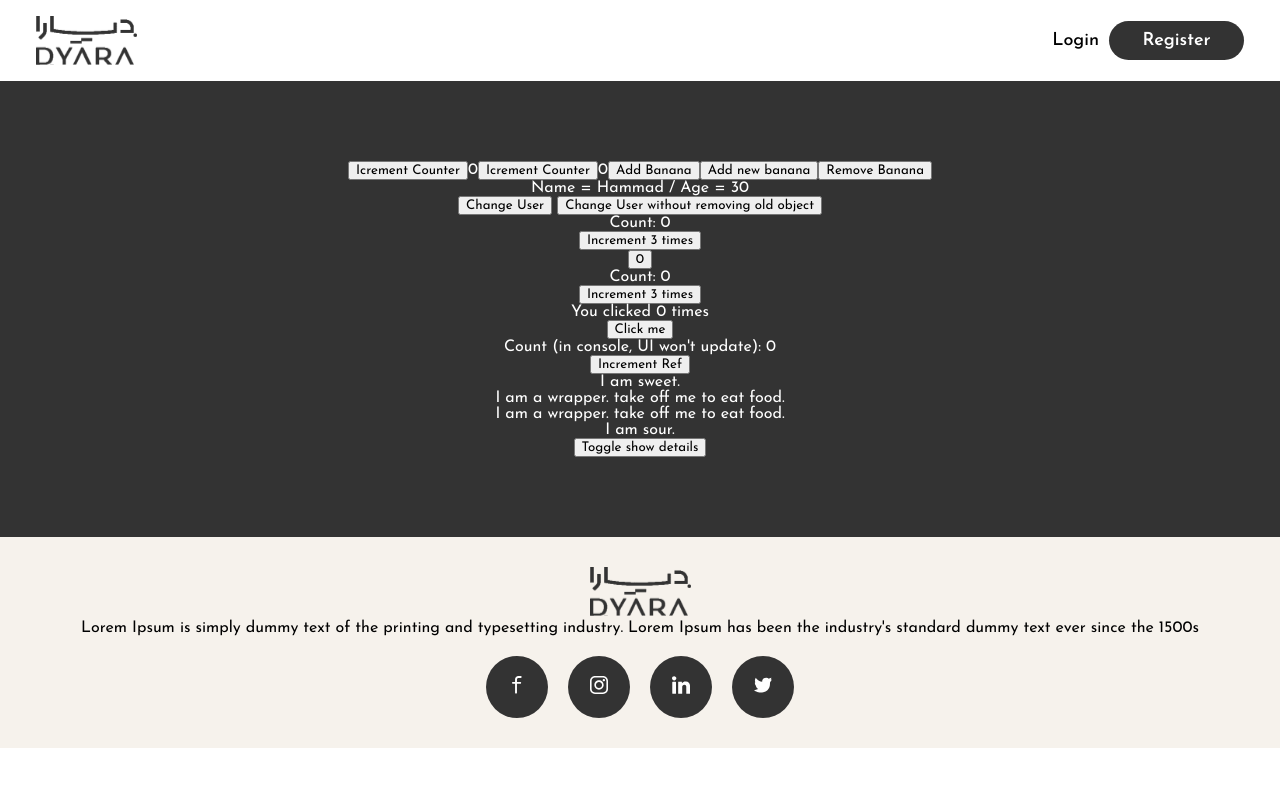
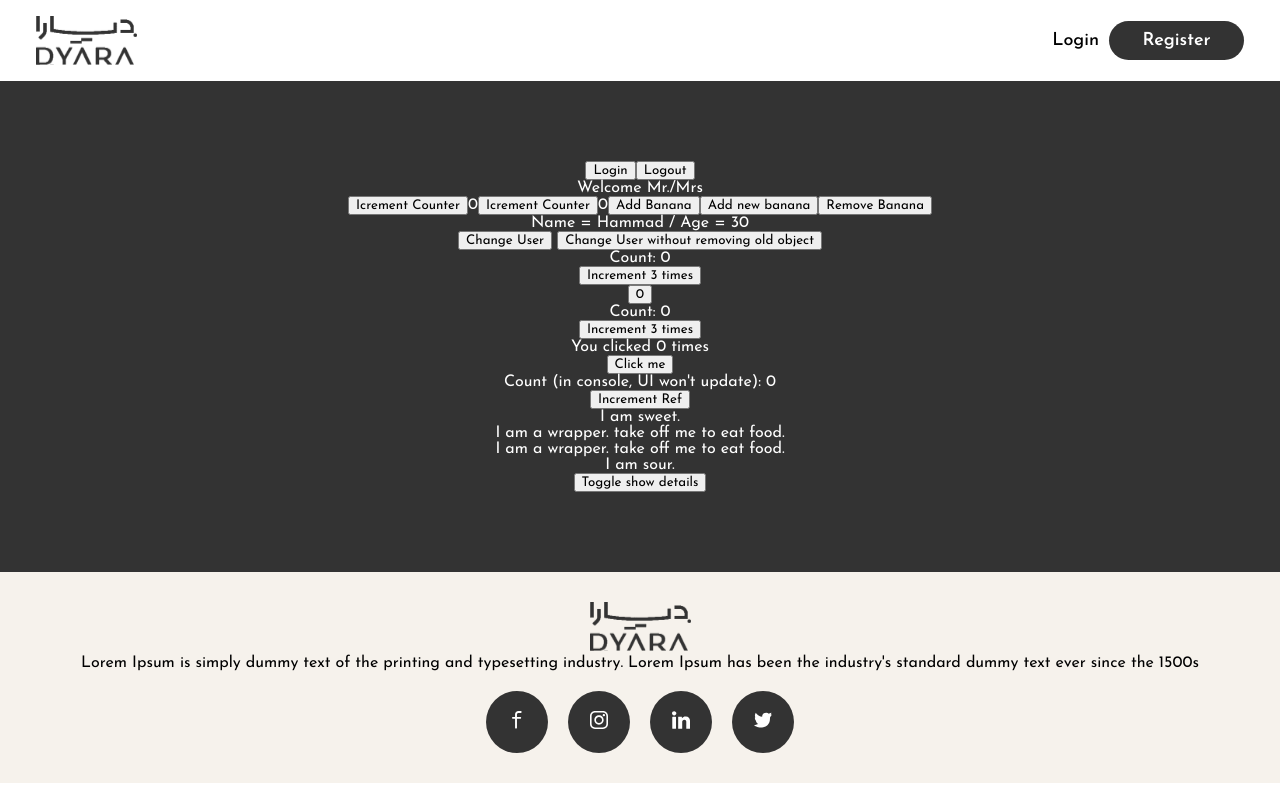
Before and after one commit to Hammad-Honey/React-Vite, a React (Vite) app: page / in a window 1280 px wide. Built offline with nearby package versions, Linux system fonts and the light colour scheme.

Commit message:
Learn useContext in Reactjsx

```diff
--- a/src/App.jsx
+++ b/src/App.jsx
@@ -7,27 +7,38 @@ import Components from './components/ChildComponent';
 import Header from './components/Header/Header.jsx';
 import Footer from './components/Footer/Footer.jsx';
 import User from './components/Userprofile/user';
-import {Counter, CounterProblem, ObjectsUseState} from './useStateExamples.jsx'
+import { Counter, CounterProblem, ObjectsUseState } from './useStateExamples.jsx'
 import { CounterProblemFixed } from './components/CounterProblemFixed.jsx';
 import ArrayUseState from './components/ArrayUseState.jsx';
 import SetterFromParent from './components/SetterFromParent.jsx'
-
+//Importing User Context
+import { userContext } from './context/userContext.jsx';
+import Dashboard from './components/Userprofile/Dashboard.jsx';
 
 function App() {
-  const [mount, setMount] = useState(0)
-  const abc = "naam"
+  const [user, setUser] = useState('');
+
+  const loginAsHammad = () => { setUser("Hammad") }
+  const logout = () => { setUser(null) }
 
   return (
     <>
       <Header />
 
       <div className='appbackground'>
-        <SetterFromParent/>
+        <button onClick={loginAsHammad}>Login</button>
+        <button onClick={logout}>Logout</button>
+        <userContext.Provider value={user}>
+          <Dashboard/>
+        </userContext.Provider>
+
+
+        <SetterFromParent />
         <ArrayUseState />
-        <ObjectsUseState/>
+        <ObjectsUseState />
         <CounterProblemFixed />
-        <Counter/>
-        <CounterProblem/>
+        <Counter />
+        <CounterProblem />
         <Components.ExampleComponent />
         <Components.Counter />
         <HOCPractice />
--- a/src/components/SetterFromParent.jsx
+++ b/src/components/SetterFromParent.jsx
@@ -20,10 +20,6 @@ function SetterFromParent() {
 
         </>
 
-
-
-
-
     )
 }
 export default SetterFromParent
--- /dev/null
+++ b/src/components/Userprofile/Dashboard.jsx
@@ -0,0 +1,13 @@
+import { userContext } from "../../context/userContext";
+import { useContext } from "react";
+
+export default function Dashboard(){
+    const user=useContext(userContext);
+
+
+    return(
+        <>
+        <p>Welcome Mr./Mrs {user} </p>
+        </>
+    );
+}
--- a/src/components/Userprofile/User.jsx
+++ b/src/components/Userprofile/User.jsx
@@ -14,6 +14,8 @@ function User() {
     const incrementWeightByTen = () => {
         setWeight((prev) => prev + 10)
     }
+
+
 
     // deep copy shallow copy, state update ways in react, spread operator in arrays and objects.
     //  how to pass a callback for example a setter in the props.
@@ -38,7 +40,20 @@ function User() {
 
 
             {/* Condition for show weight*/}
-            <button onClick={() => setShowDetails(!showDetails)} >Toggle show details</button>
+            <button onClick={() =>
+                {
+                    setShowDetails((prev)=> {
+                        const sum = 1 + 1;
+                        console.log(sum)
+                        return !prev
+                    }
+                     )
+
+                }}
+                >
+
+
+                Toggle show details</button>
             {showDetails ?
                 <>
                     <button onClick={incrementWeightByTen}>Increment weight by 10</button>
--- /dev/null
+++ b/src/context/userContext.jsx
@@ -0,0 +1,2 @@
+import { createContext } from "react";
+export const userContext=createContext(null);
```
